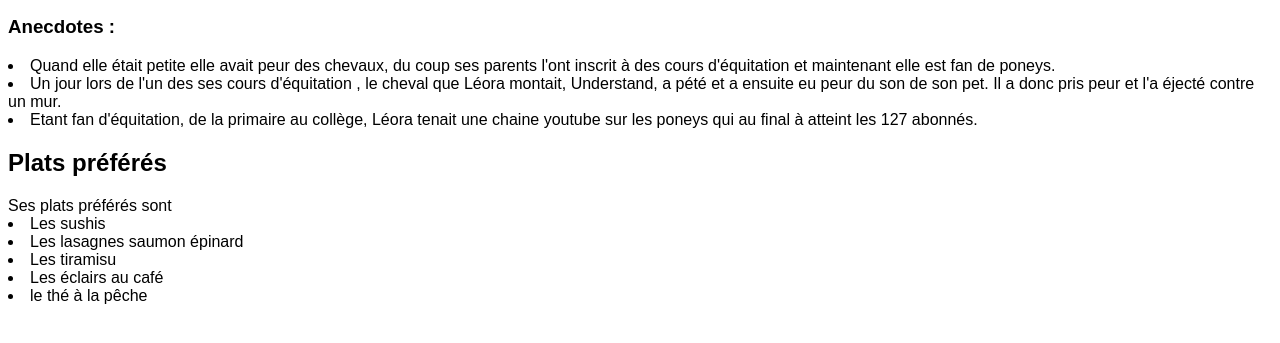
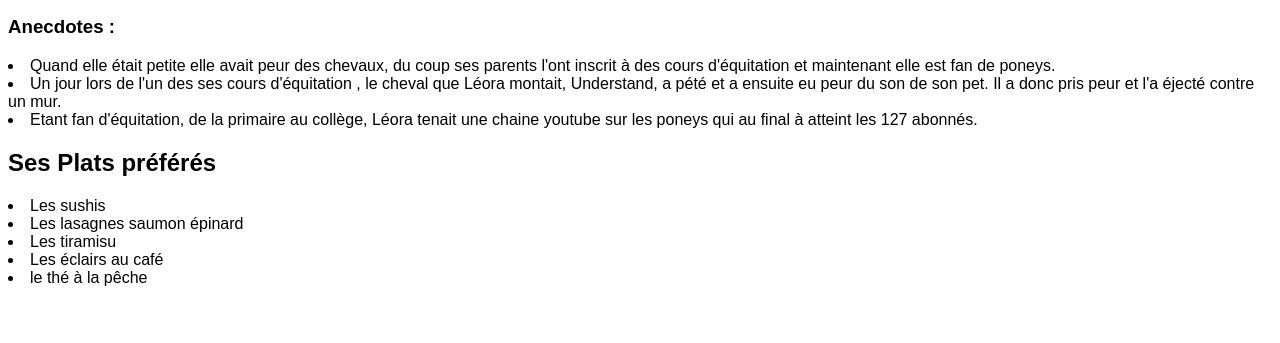
Before and after one commit to alyssialopr/git-renduv2, a plain HTML site: page index.html in a window 1280 px wide. Shown: the part 279-622 px from the top of the page. Drawn offline with Linux system fonts and the light colour scheme.

```diff
--- a/index.html
+++ b/index.html
@@ -26,9 +26,8 @@
                 <li>Un jour lors de l'un des ses cours d'équitation , le cheval que Léora montait, Understand, a pété et a ensuite eu peur du son de son pet. Il a donc pris peur et l'a éjecté contre un mur.</li>
                 <li>Etant fan d'équitation, de la primaire au collège, Léora tenait une chaine youtube sur les poneys qui au final à atteint les 127 abonnés.</li>
             </div>
-            <h2 class="dish">Plats préférés</h2>
+            <h2 class="dish">Ses Plats préférés</h2>
             <div class="favdish">
-                Ses plats préférés sont
                 <li>Les sushis</li>
                 <li>Les lasagnes saumon épinard</li>
                 <li>Les tiramisu</li>
```
